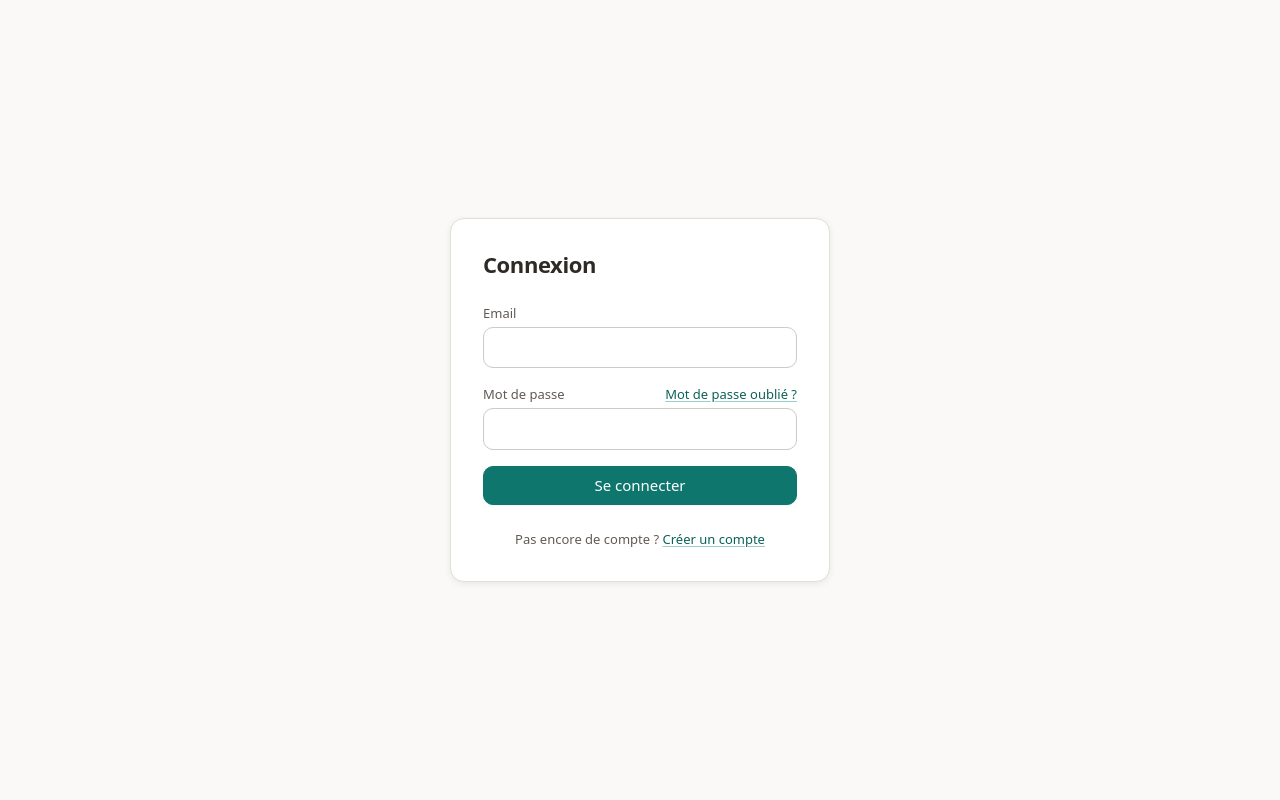
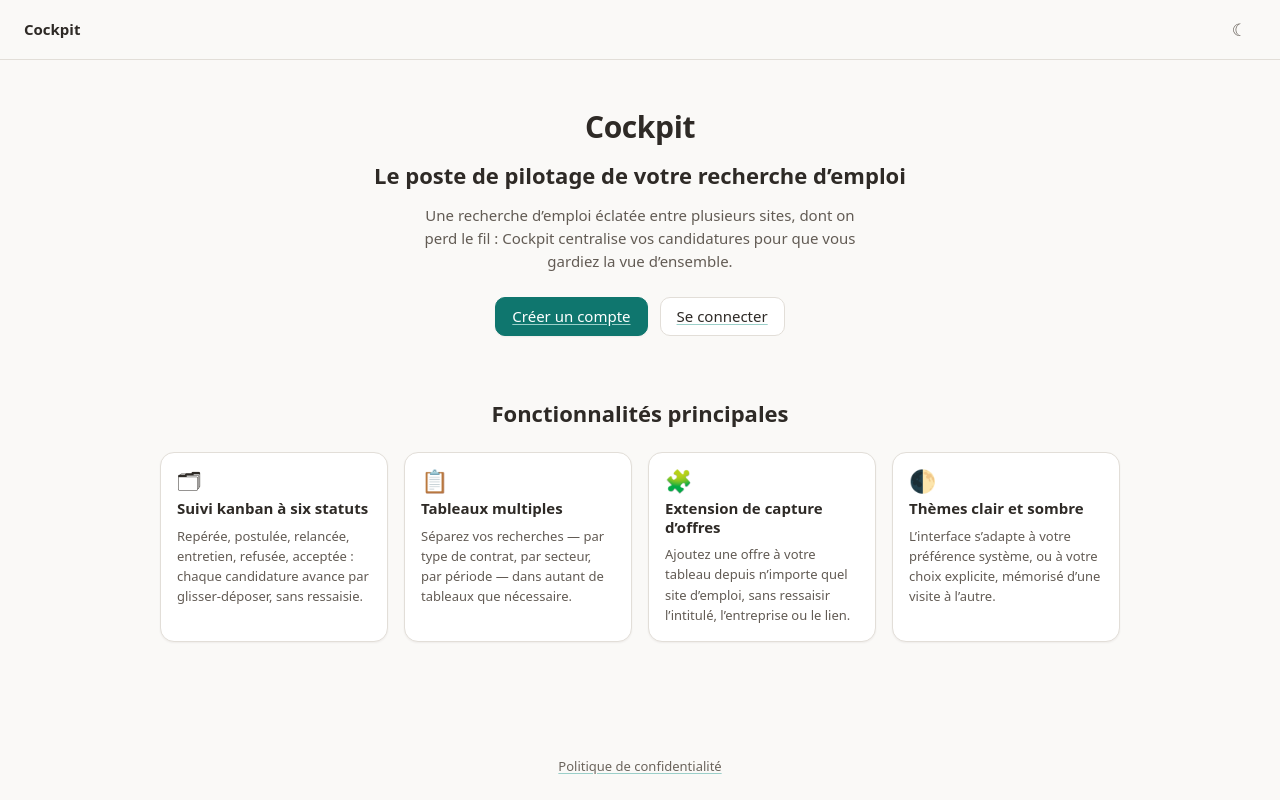
Before and after one commit to corentin-leroy/Cockpit, a React (Vite) app in the folder frontend/: page / in a window 1280 px wide. Before the commit this address led to /login. Built offline with nearby package versions, Linux system fonts and the light colour scheme; no server answers.

Commit message:
feat(frontend): add public landing page at root, move kanban to /app

```diff
--- a/frontend/src/components/GuestRoute.jsx
+++ b/frontend/src/components/GuestRoute.jsx
@@ -1,6 +1,6 @@
 // Garde symétrique de ProtectedRoute : réserve son contenu aux visiteurs NON
-// authentifiés (écrans Login/Register). Un utilisateur déjà connecté qui tente
-// d'y accéder est renvoyé vers le kanban.
+// authentifiés (écrans Login/Register, et la landing publique sur "/"). Un
+// utilisateur déjà connecté qui tente d'y accéder est renvoyé vers le kanban.
 
 import { Navigate } from 'react-router-dom'
 
@@ -10,7 +10,7 @@ export default function GuestRoute({ children }) {
   const { isAuthenticated } = useAuth()
 
   if (isAuthenticated) {
-    return <Navigate to="/" replace />
+    return <Navigate to="/app" replace />
   }
   return children
 }
--- a/frontend/src/components/Navbar.jsx
+++ b/frontend/src/components/Navbar.jsx
@@ -23,7 +23,7 @@ export default function Navbar() {
       {/* La marque ramène au kanban : sur la page de compte, c'est le chemin de
           retour attendu. Un <Link> plutôt qu'un bouton — c'est une navigation,
           donc ouvrable dans un nouvel onglet et annonçable comme lien. */}
-      <Link to="/" className="navbar__brand">
+      <Link to="/app" className="navbar__brand">
         Cockpit
       </Link>
 
--- /dev/null
+++ b/frontend/src/pages/LandingPage.jsx
@@ -0,0 +1,94 @@
+// Landing page publique, servie sur "/". Présente le produit avant
+// inscription — accessible sans être connecté (garde symétrique : c'est
+// GuestRoute, dans routes.jsx, qui renvoie un utilisateur déjà authentifié
+// vers /app plutôt que de le laisser voir cette page).
+//
+// Un seul h1 sur la page (le nom du produit, dans l'en-tête) : la baseline et
+// le sous-titre sont des paragraphes stylés en grand, pas des titres — la
+// hiérarchie de titres reste donc h1 (page) → h2 (section fonctionnalités) →
+// h3 (une fonctionnalité).
+
+import { Link } from 'react-router-dom'
+
+import ThemeToggle from '../components/ThemeToggle.jsx'
+
+const FEATURES = [
+  {
+    icon: '🗂',
+    title: 'Suivi kanban à six statuts',
+    text: 'Repérée, postulée, relancée, entretien, refusée, acceptée : chaque candidature avance par glisser-déposer, sans ressaisie.',
+  },
+  {
+    icon: '📋',
+    title: 'Tableaux multiples',
+    text: 'Séparez vos recherches — par type de contrat, par secteur, par période — dans autant de tableaux que nécessaire.',
+  },
+  {
+    icon: '🧩',
+    title: 'Extension de capture d’offres',
+    text: 'Ajoutez une offre à votre tableau depuis n’importe quel site d’emploi, sans ressaisir l’intitulé, l’entreprise ou le lien.',
+  },
+  {
+    icon: '🌓',
+    title: 'Thèmes clair et sombre',
+    text: 'L’interface s’adapte à votre préférence système, ou à votre choix explicite, mémorisé d’une visite à l’autre.',
+  },
+]
+
+export default function LandingPage() {
+  return (
+    <div className="landing-page">
+      <header className="landing-topbar">
+        <span className="landing-topbar__brand">Cockpit</span>
+        <ThemeToggle />
+      </header>
+
+      <section className="landing-hero">
+        <h1 className="landing-hero__title">Cockpit</h1>
+        <p className="landing-hero__tagline">
+          Le poste de pilotage de votre recherche d’emploi
+        </p>
+        <p className="landing-hero__subtitle">
+          Une recherche d’emploi éclatée entre plusieurs sites, dont on perd le
+          fil : Cockpit centralise vos candidatures pour que vous gardiez la
+          vue d’ensemble.
+        </p>
+        <div className="landing-hero__actions">
+          <Link to="/register" className="btn btn--primary">
+            Créer un compte
+          </Link>
+          <Link to="/login" className="btn btn--secondary">
+            Se connecter
+          </Link>
+        </div>
+      </section>
+
+      <section className="landing-features" aria-labelledby="landing-features-title">
+        <h2 id="landing-features-title" className="landing-features__title">
+          Fonctionnalités principales
+        </h2>
+        <div className="landing-features__grid">
+          {FEATURES.map((feature) => (
+            <article className="feature-card" key={feature.title}>
+              <span className="feature-card__icon" aria-hidden="true">
+                {feature.icon}
+              </span>
+              <h3 className="feature-card__title">{feature.title}</h3>
+              <p className="feature-card__text">{feature.text}</p>
+            </article>
+          ))}
+        </div>
+      </section>
+
+      <footer className="landing-footer">
+        <a
+          href="https://corentin-leroy.github.io/Cockpit/privacy"
+          target="_blank"
+          rel="noopener noreferrer"
+        >
+          Politique de confidentialité
+        </a>
+      </footer>
+    </div>
+  )
+}
--- a/frontend/src/pages/LoginPage.jsx
+++ b/frontend/src/pages/LoginPage.jsx
@@ -91,7 +91,7 @@ export default function LoginPage() {
     setLoading(true)
     try {
       await login(email, password)
-      navigate('/', { replace: true })
+      navigate('/app', { replace: true })
     } catch (err) {
       // 401 : le backend renvoie volontairement le même message que l'email
       // existe ou non. On reste tout aussi générique côté UI.
--- a/frontend/src/pages/RegisterPage.jsx
+++ b/frontend/src/pages/RegisterPage.jsx
@@ -49,7 +49,7 @@ export default function RegisterPage() {
       // Inscription réussie : on enchaîne sur une connexion automatique pour
       // éviter à l'utilisateur de ressaisir ses identifiants juste après.
       await login(email, password)
-      navigate('/', { replace: true })
+      navigate('/app', { replace: true })
     } catch (err) {
       if (err.status === 409) {
         setFormError('Cet email est déjà utilisé.')
--- a/frontend/src/pages/VerifyEmailPage.jsx
+++ b/frontend/src/pages/VerifyEmailPage.jsx
@@ -78,7 +78,7 @@ export default function VerifyEmailPage() {
           <>
             <Alert variant="success">{message}</Alert>
             <p className="auth-card__footer">
-              <Link to="/">Retour à mes candidatures</Link>
+              <Link to="/app">Retour à mes candidatures</Link>
             </p>
           </>
         )}
@@ -109,7 +109,7 @@ export default function VerifyEmailPage() {
                 </button>
 
                 <p className="auth-card__footer">
-                  <Link to="/">Retour à mes candidatures</Link>
+                  <Link to="/app">Retour à mes candidatures</Link>
                 </p>
               </>
             ) : (
--- a/frontend/src/router/routes.jsx
+++ b/frontend/src/router/routes.jsx
@@ -6,13 +6,18 @@ import { BoardsProvider } from '../boards/BoardsProvider.jsx'
 import AccountPage from '../pages/AccountPage.jsx'
 import BoardPage from '../pages/BoardPage.jsx'
 import ForgotPasswordPage from '../pages/ForgotPasswordPage.jsx'
+import LandingPage from '../pages/LandingPage.jsx'
 import LoginPage from '../pages/LoginPage.jsx'
 import RegisterPage from '../pages/RegisterPage.jsx'
 import ResetPasswordPage from '../pages/ResetPasswordPage.jsx'
 import VerifyEmailPage from '../pages/VerifyEmailPage.jsx'
 
-// Routing de l'application, en trois familles :
-// - / (kanban) est protégé : accessible uniquement authentifié.
+// Routing de l'application, en quatre familles :
+// - / est la landing publique : réservée aux visiteurs NON authentifiés (même
+//   garde que /login et /register, GuestRoute) — un utilisateur déjà connecté
+//   qui l'ouvre est renvoyé directement vers son kanban, sur /app.
+// - /app (kanban) est protégé : accessible uniquement authentifié. Séparé de
+//   "/" pour que la racine puisse servir de vitrine publique du produit.
 // - /login et /register sont réservés aux visiteurs : un utilisateur déjà
 //   connecté y est renvoyé vers le kanban.
 // - /forgot-password, /reset-password et /verify-email sont PUBLIQUES, sans
@@ -27,6 +32,14 @@ export default function AppRoutes() {
     <Routes>
       <Route
         path="/"
+        element={
+          <GuestRoute>
+            <LandingPage />
+          </GuestRoute>
+        }
+      />
+      <Route
+        path="/app"
         element={
           <ProtectedRoute>
             <BoardsProvider>
--- a/frontend/src/styles/components.css
+++ b/frontend/src/styles/components.css
@@ -890,3 +890,131 @@
     margin-bottom: var(--space-3);
   }
 }
+
+/* ================================================================== */
+/* Landing page publique ("/")                                        */
+/* ================================================================== */
+
+.landing-page {
+  flex: 1;
+  display: flex;
+  flex-direction: column;
+}
+
+.landing-topbar {
+  display: flex;
+  align-items: center;
+  justify-content: space-between;
+  gap: var(--space-4);
+  padding: var(--space-3) var(--space-5);
+  border-bottom: 1px solid var(--color-border);
+}
+
+.landing-topbar__brand {
+  font-weight: 600;
+  color: var(--color-text);
+}
+
+.landing-hero {
+  display: flex;
+  flex-direction: column;
+  align-items: center;
+  gap: var(--space-3);
+  max-width: 640px;
+  margin: 0 auto;
+  padding: var(--space-7) var(--space-5) var(--space-6);
+  text-align: center;
+}
+
+/* Le nom du produit reste l'unique h1 de la page ; sa taille visuelle est
+ * volontairement proche de la baseline pour ne pas écraser le message. */
+.landing-hero__title {
+  font-size: var(--text-2xl);
+}
+
+.landing-hero__tagline {
+  font-size: var(--text-xl);
+  font-weight: 600;
+  color: var(--color-text);
+}
+
+.landing-hero__subtitle {
+  max-width: 52ch;
+  color: var(--color-text-secondary);
+}
+
+.landing-hero__actions {
+  display: flex;
+  flex-wrap: wrap;
+  justify-content: center;
+  gap: var(--space-3);
+  margin-top: var(--space-3);
+}
+
+.landing-features {
+  padding: var(--space-6) var(--space-5);
+}
+
+.landing-features__title {
+  margin-bottom: var(--space-5);
+  text-align: center;
+}
+
+.landing-features__grid {
+  display: grid;
+  grid-template-columns: repeat(auto-fit, minmax(220px, 1fr));
+  gap: var(--space-4);
+  max-width: 960px;
+  margin: 0 auto;
+}
+
+.feature-card {
+  padding: var(--space-4);
+  background: var(--color-surface);
+  border: 1px solid var(--color-border);
+  border-radius: var(--radius-lg);
+  box-shadow: var(--shadow-sm);
+}
+
+.feature-card__icon {
+  display: block;
+  margin-bottom: var(--space-2);
+  font-size: var(--text-xl);
+  line-height: 1;
+}
+
+.feature-card__title {
+  margin-bottom: var(--space-2);
+}
+
+.feature-card__text {
+  font-size: var(--text-sm);
+  color: var(--color-text-secondary);
+}
+
+.landing-footer {
+  margin-top: auto;
+  padding: var(--space-5);
+  text-align: center;
+  font-size: var(--text-sm);
+}
+
+.landing-footer a {
+  color: var(--color-text-muted);
+}
+
+.landing-footer a:hover {
+  color: var(--color-accent-hover);
+}
+
+@media (max-width: 480px) {
+  .landing-hero {
+    padding: var(--space-6) var(--space-4) var(--space-5);
+  }
+
+  .landing-hero__actions {
+    flex-direction: column;
+    align-items: stretch;
+    width: 100%;
+  }
+}
```
Also changed, not shown: 1 other file (tests, documents, lock files or other folders).
